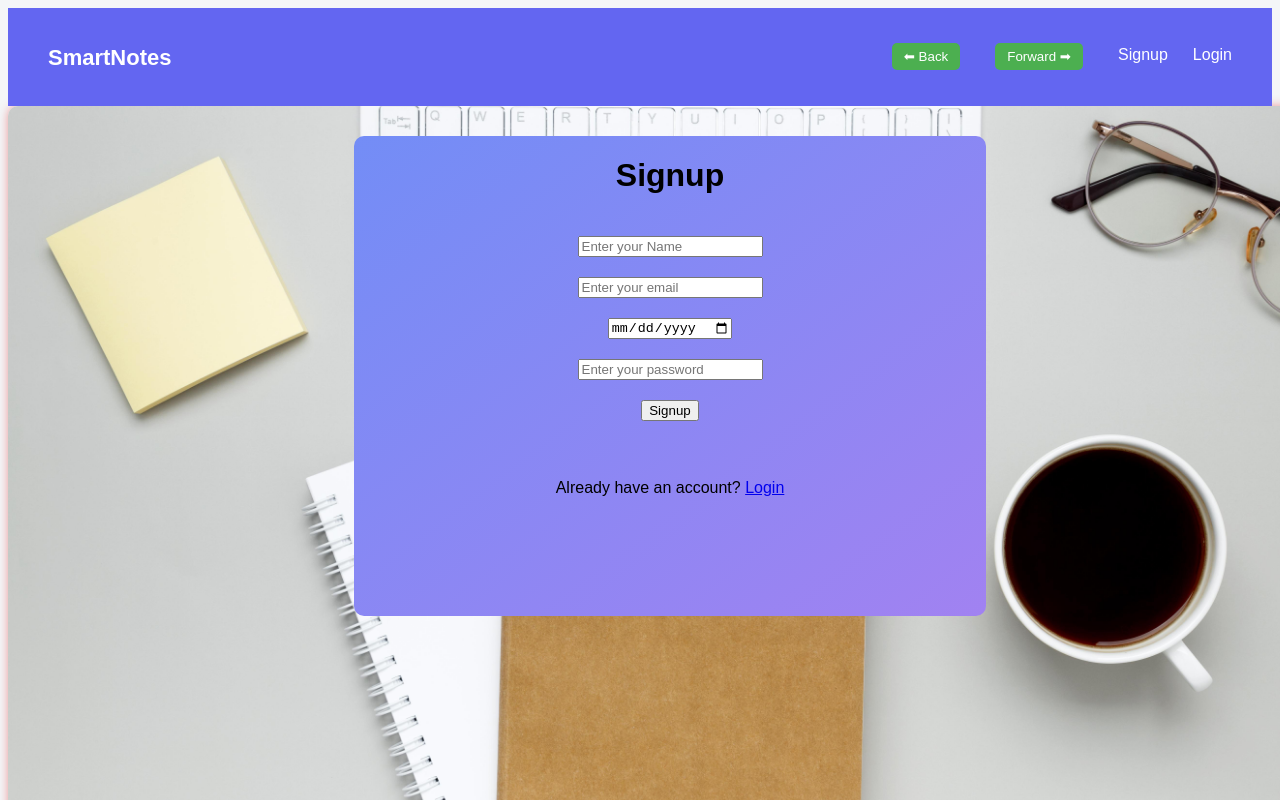
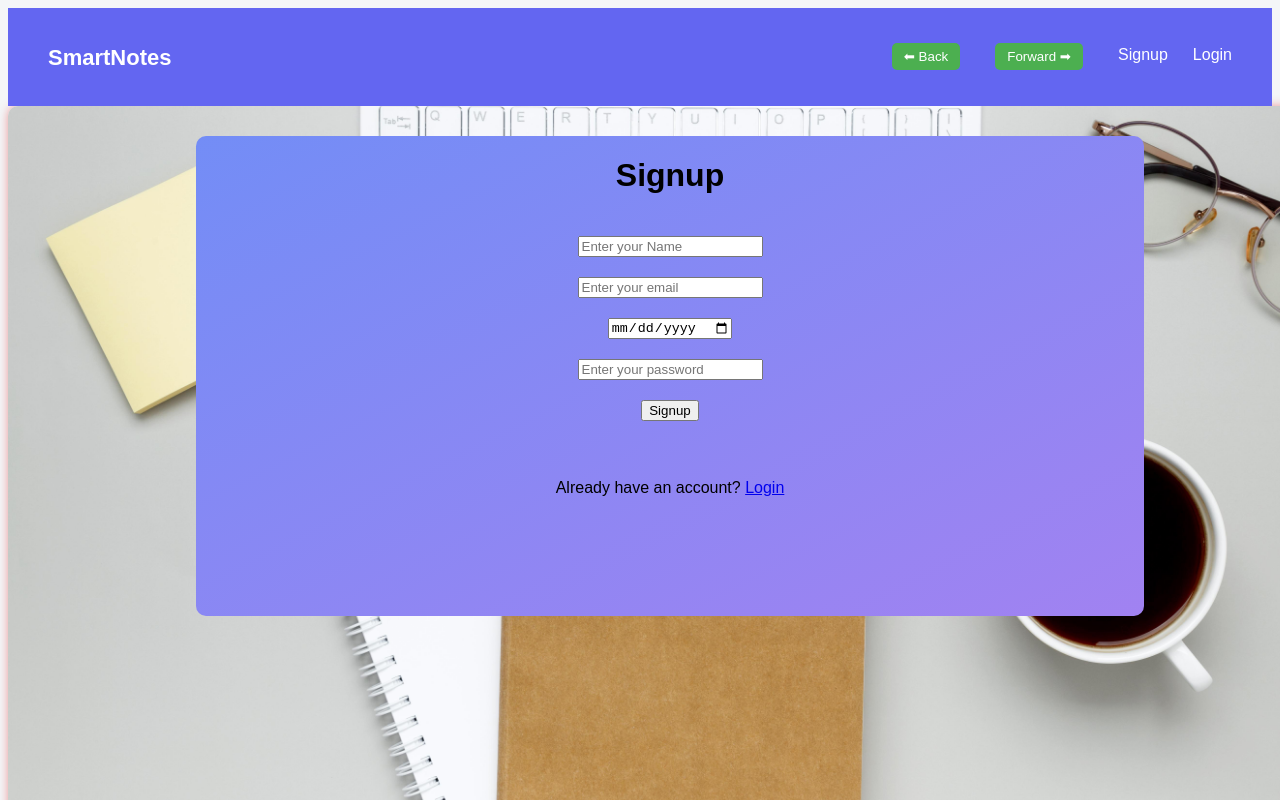
Before and after one commit to chinmayabuntys/smartNoteapp, a React (Vite) app in the folder frontend/: page /signup in a window 1280 px wide. Shown: the top 800 px of the page. Built offline with nearby package versions, Linux system fonts and the light colour scheme.

Commit message:
resize signup page

```diff
--- a/frontend/src/style/Signup.css
+++ b/frontend/src/style/Signup.css
@@ -11,7 +11,7 @@
     flex-direction:column;
     align-items:center;
     height:60vh;
-    width:50%;
+    width:75%;
     margin: auto;
     gap:20px;
     background: linear-gradient(to bottom right, rgb(115, 141, 246), rgb(161, 130, 241));
```
